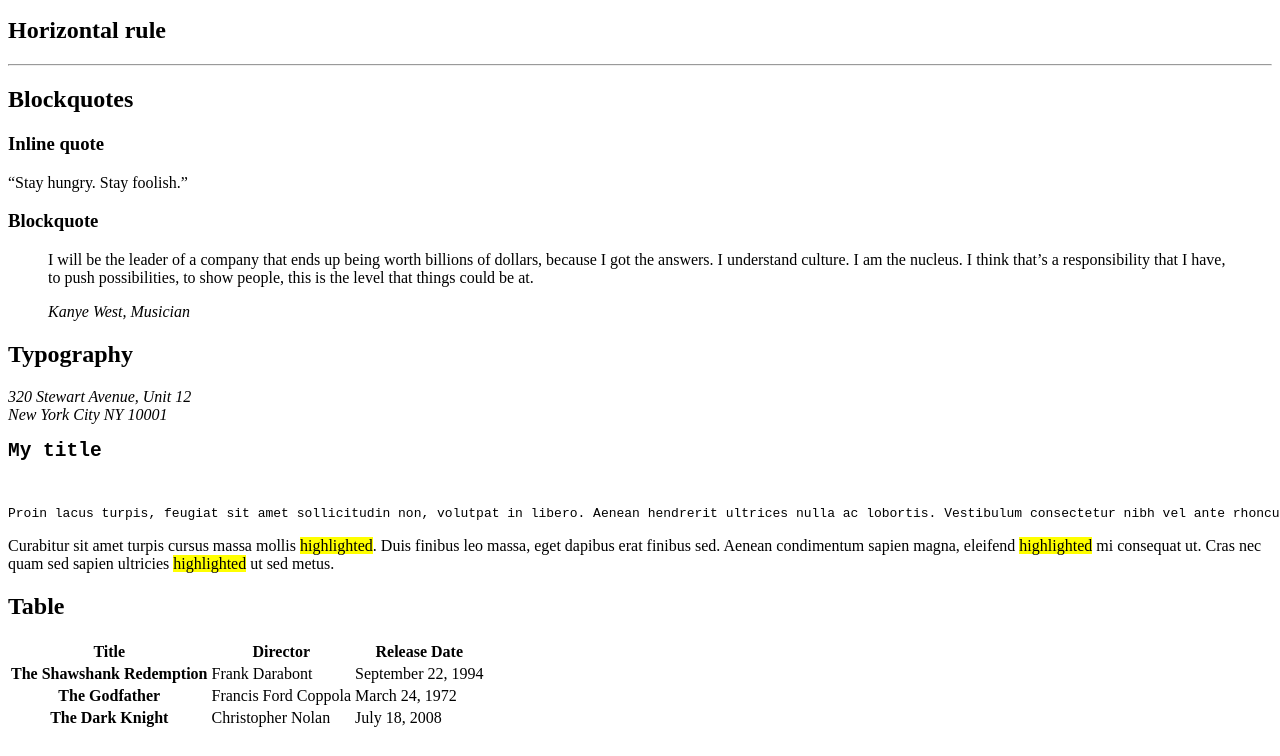
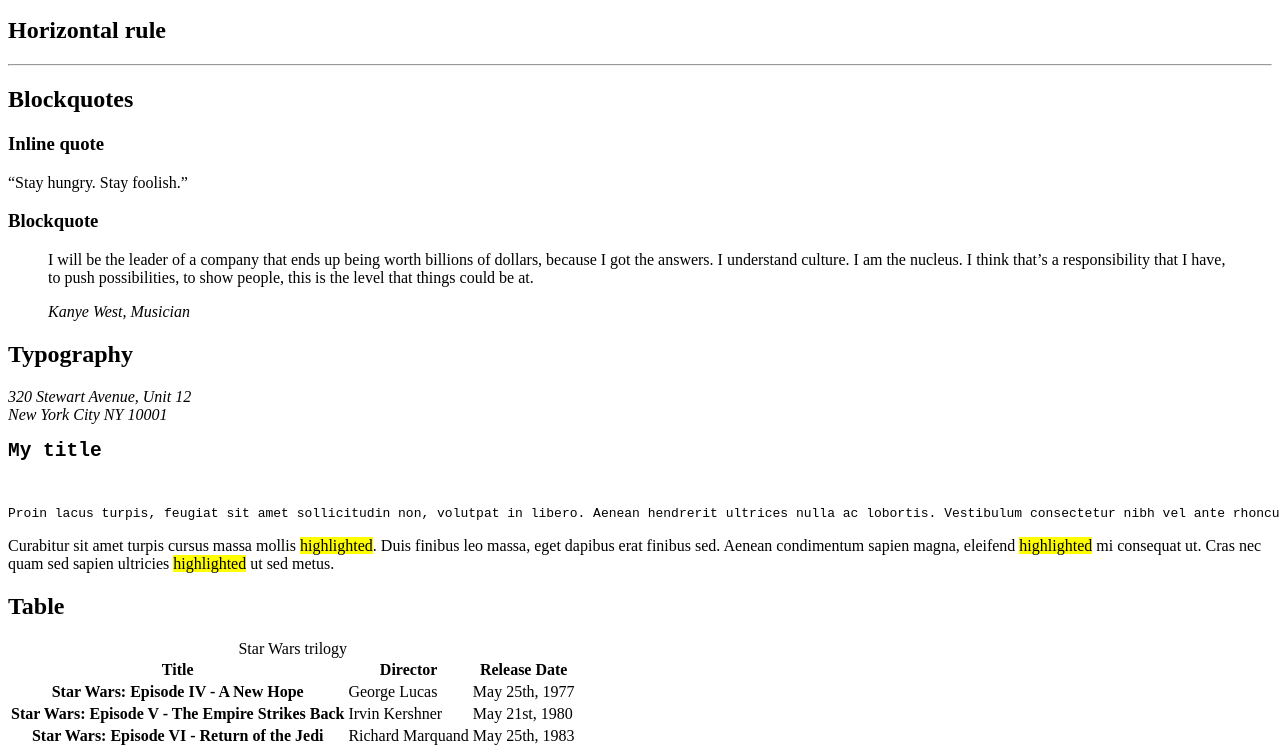
Before and after one commit to Grinskey-com/holbertonschool-web_front_end, a plain HTML site: page html_advanced/33-styleguide.html in a window 1280 px wide. Shown: the part 931-1687 px from the top of the page. Drawn offline with Linux system fonts and the light colour scheme.

Commit message:
data updated

```diff
--- a/html_advanced/33-styleguide.html
+++ b/html_advanced/33-styleguide.html
@@ -115,6 +115,7 @@
                     <h2>Table</h2>
                 </header>
                 <table>
+                    <caption>Star Wars trilogy</caption>
                     <thead>
                         <tr>
                             <th scope="col">Title</th>
@@ -124,19 +125,19 @@
                     </thead>
                     <tbody>
                         <tr>
-                            <th scope="row">The Shawshank Redemption</th>
-                            <td>Frank Darabont</td>
-                            <td>September 22, 1994</td>
+                            <th scope="row">Star Wars: Episode IV - A New Hope</th>
+                            <td>George Lucas</td>
+                            <td>May 25th, 1977</td>
                         </tr>
                         <tr>
-                            <th scope="row">The Godfather</th>
-                            <td>Francis Ford Coppola</td>
-                            <td>March 24, 1972</td>
+                            <th scope="row">Star Wars: Episode V - The Empire Strikes Back</th>
+                            <td>Irvin Kershner</td>
+                            <td>May 21st, 1980</td>
                         </tr>
                         <tr>
-                            <th scope="row">The Dark Knight</th>
-                            <td>Christopher Nolan</td>
-                            <td>July 18, 2008</td>
+                            <th scope="row">Star Wars: Episode VI - Return of the Jedi</th>
+                            <td>Richard Marquand</td>
+                            <td>May 25th, 1983</td>
                         </tr>
                     </tbody>
                 </table>
```
